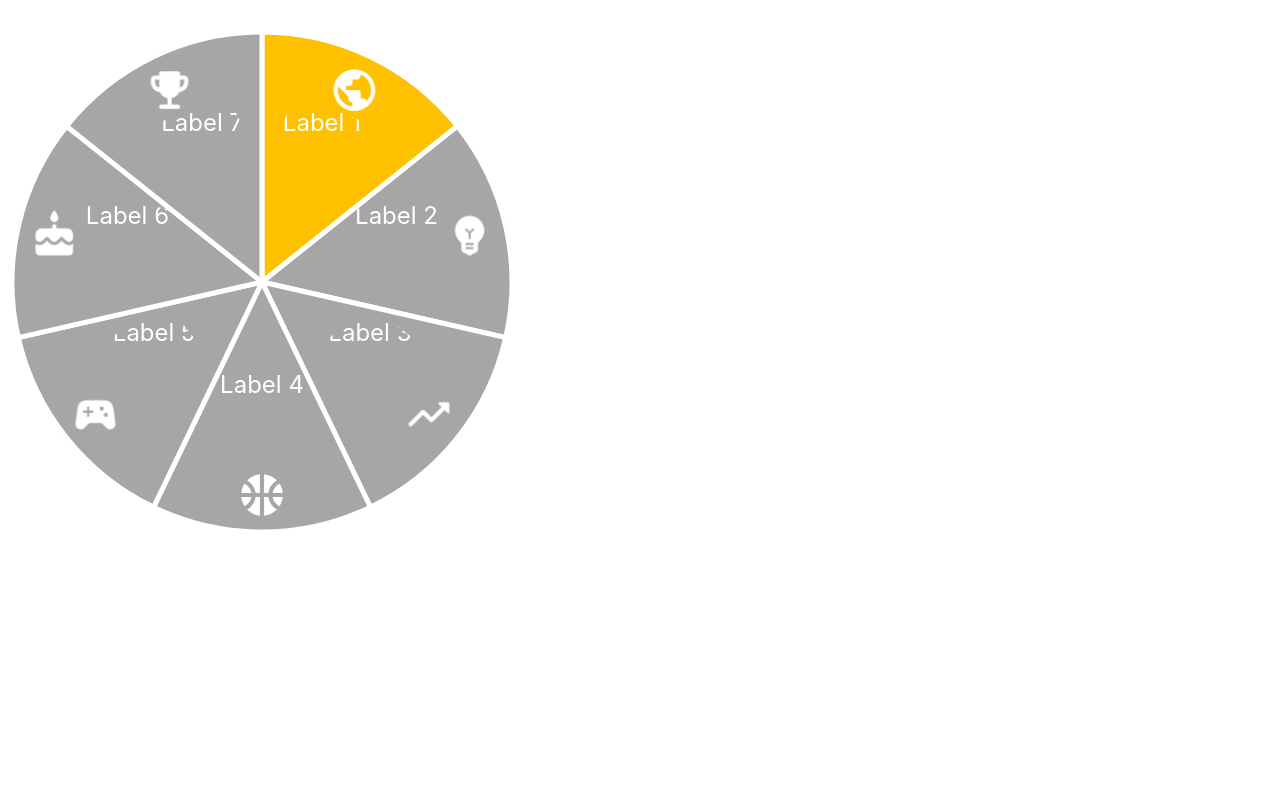
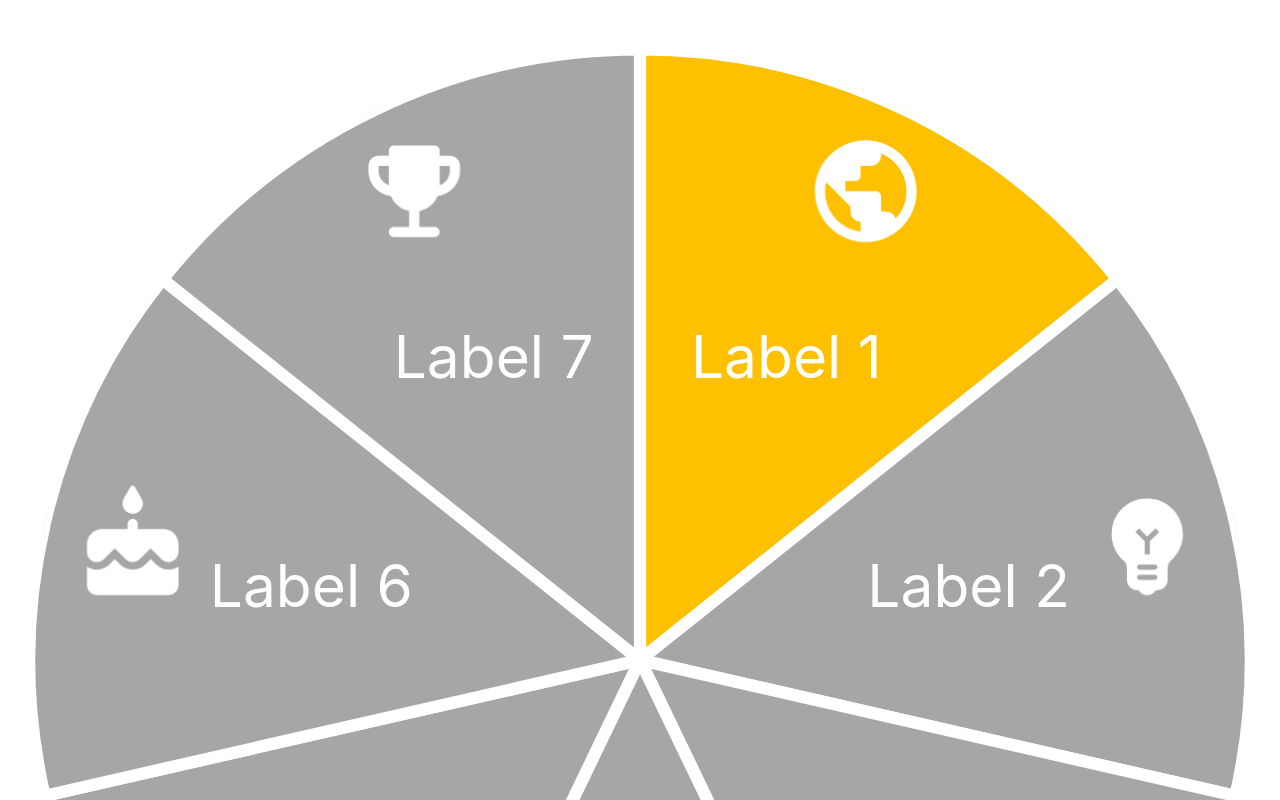
Before and after one commit to brentmcleod/smart-shapes, a React (Create React App) app: page / in a window 1280 px wide. Shown: the top 800 px of the page. Built offline with nearby package versions, Linux system fonts and the light colour scheme.

Commit message:
Added rotation logic

```diff
--- a/public/data/layouts.json
+++ b/public/data/layouts.json
@@ -1,12 +1,10 @@
 {
-  "shapeLayout": {
+  "shape_layout": {
     "arrows": {
       "x": 0,
       "y": 0,
       "w": 212,
       "h": 240,
-      "deg": 0,
-      "offset": 0,
       "assets": [
         {
           "type": "AtomicShape",
@@ -58,8 +56,6 @@
       "y": 0,
       "w": 524,
       "h": 524,
-      "deg": 0,
-      "offset": 0,
       "assets": [
         {
           "type": "AtomicShape",
@@ -103,7 +99,7 @@
       ]
     }
   },
-  "diagramLayout": {
+  "diagram_layout": {
     "arrows": {
       "x": 0,
       "y": 0,
@@ -112,6 +108,7 @@
       "assets": [],
       "transforms": {
         "translate": "0,0 1,0 1,0 1,0 1,0 1,0 1,0",
+        "use_rotate": false,
         "rotate": "0 0 0 0 0 0 0"
       }
     },
@@ -123,6 +120,7 @@
       "assets": [],
       "transforms": {
         "translate": "0,0 0,0 0,0 0,0 0,0 0,0 0,0",
+        "use_rotate": true,
         "rotate": "0 1 1 1 1 1 1"
       }
     }
--- a/src/App.js
+++ b/src/App.js
@@ -8,9 +8,11 @@ function App() {
     <div className="App">
       {!loading && (
         <SmartDiagram
-          layout={layouts.diagramLayout[data.screens[0].screen_display_type]}
+          layout={layouts.diagram_layout[data.screens[0].screen_display_type]}
           shapes={data.screens[0].sub_screens}
-          shapeLayout={layouts.shapeLayout[data.screens[0].screen_display_type]}
+          shapeLayout={
+            layouts.shape_layout[data.screens[0].screen_display_type]
+          }
         />
       )}
     </div>
--- a/src/components/AtomicShape.js
+++ b/src/components/AtomicShape.js
@@ -9,7 +9,11 @@ const atomicShapes = {
 
 const AtomicShape = props => {
   const ShapeWrapper = atomicShapes[props.type];
-  return <ShapeWrapper {...props} />;
+  return (
+    <g className="atomic-shape">
+      <ShapeWrapper {...props} />
+    </g>
+  );
 };
 
 export default AtomicShape;
--- a/src/components/Icon.js
+++ b/src/components/Icon.js
@@ -7,6 +7,10 @@ const icon = ({ id, x, y, w, h, ...props }) => {
     iconY = 0 + (h - iconH) / 2;
 
   return (
+    <g
+      className="shape-icon"
+      transform={`rotate(-${props.rotate} ${x + w / 2} ${y + h / 2})`}
+    >
       <svg
         x={x}
         y={y}
@@ -30,10 +34,6 @@ const icon = ({ id, x, y, w, h, ...props }) => {
             />
           </pattern>
         </defs>
-      <g
-        className="shape-icon"
-        transform={`rotate(-${props.rotate} ${w / 2} ${w / 2})`}
-      >
         {props.stemLength > 0 && (
           <rect
             x={w / 2 - props.stemWidth}
@@ -54,8 +54,8 @@ const icon = ({ id, x, y, w, h, ...props }) => {
           height={iconH}
           fill={`url(#icon${id})`}
         />
+      </svg>
     </g>
-    </svg>
   );
 };
 
--- a/src/components/Indicator.js
+++ b/src/components/Indicator.js
@@ -2,6 +2,10 @@ import React from "react";
 
 const Indicator = ({ id, x = 0, y = 0, w = 24, h = 24, rotate = 0 }) => {
   return (
+    <g
+      className="shape-indicator"
+      transform={`rotate(-${rotate} ${x + w / 2} ${y + h / 2})`}
+    >
       <svg x={x} y={y} width={h} height={h} viewBox={`0 0 ${w} ${h}`}>
         <defs>
           <pattern
@@ -13,14 +17,9 @@ const Indicator = ({ id, x = 0, y = 0, w = 24, h = 24, rotate = 0 }) => {
             <image href={"assets/indicator.svg"} width={w} height={h} />
           </pattern>
         </defs>
-      <rect
-        className="shape-indicator"
-        width={w}
-        height={h}
-        fill={`url(#indicator${id})`}
-        transform={`rotate(-${rotate} ${w / 2} ${w / 2})`}
-      />
+        <rect width={w} height={h} fill={`url(#indicator${id})`} />
       </svg>
+    </g>
   );
 };
 
--- a/src/components/Label.js
+++ b/src/components/Label.js
@@ -2,16 +2,16 @@ import React from "react";
 
 const Label = ({ x, y, w, h, shape, ...props }) => {
   return (
-    <svg x={x} y={y} width={w} height={h} viewBox={`0 0 ${w} ${h}`}>
-      <g
-        className="shape-label-wrapper"
-        transform={`rotate(-${props.rotate} ${w / 2} ${w / 2})`}
-      >
-        <foreignObject width="100%" height="100%">
+    <g
+      className="shape-label-group"
+      transform={`rotate(-${props.rotate} ${x + w / 2} ${y + h / 2})`}
+    >
+      <foreignObject x={x} y={y} width={w} height={h}>
+        <div className="shape-label-wrapper">
           <div className="shape-label">{shape.locale.en.title}</div>
-        </foreignObject>
-      </g>
-    </svg>
+        </div>
+      </foreignObject>
+    </g>
   );
 };
 
--- a/src/components/SmartDiagram.js
+++ b/src/components/SmartDiagram.js
@@ -10,21 +10,20 @@ const SmartDiagram = ({ layout, shapes, shapeLayout }) => {
     layout.transforms.translate
   );
   const rotations = plotRotate(
-    360 / shapes.length,
-    360 / shapes.length / 2,
+    layout.transforms.use_rotate ? 360 / shapes.length : 0,
+    layout.transforms.use_rotate ? 360 / shapes.length / 2 : 0,
     layout.transforms.rotate
   );
 
   const handleClick = id => id === current && setCurrent(current + 1);
 
   return (
-    <svg width="524" height="524" viewBox={`0 0 ${layout.w} ${layout.h}`}>
+    <svg viewBox={`0 0 ${layout.w} ${layout.h}`}>
       {shapes.map((shape, index) => (
         <SmartShape
           key={index}
           id={index}
           current={current}
-          shapesCount={shapes.length}
           shape={shape}
           layout={{
             ...shapeLayout,
--- a/src/components/SmartShape.js
+++ b/src/components/SmartShape.js
@@ -12,8 +12,8 @@ const assets = {
 };
 
 const SmartShape = ({ id, shape, layout, ...props }) => {
+  const { x, y, w, h } = layout;
   return (
-    <svg onClick={() => props.onClick(id)}>
     <g
       className={
         "shape " +
@@ -23,10 +23,10 @@ const SmartShape = ({ id, shape, layout, ...props }) => {
           ? "not-started active"
           : "not-started disabled")
       }
-        transform={`translate(${layout.translate}) rotate(${
-          layout.rotate
-        } ${layout.w / 2} ${layout.w / 2})`}
+      transform={`translate(${layout.translate}) rotate(${layout.rotate} ${x +
+        w / 2} ${y + h / 2})`}
     >
+      <svg onClick={() => props.onClick(id)}>
         {layout.assets.map(asset => {
           const AssetWrapper = assets[asset.type];
           return (
@@ -42,8 +42,8 @@ const SmartShape = ({ id, shape, layout, ...props }) => {
             />
           );
         })}
+      </svg>
     </g>
-    </svg>
   );
 };
 
--- a/src/index.css
+++ b/src/index.css
@@ -40,16 +40,15 @@ body {
   visibility: hidden;
 }
 
-.shape.not-started.active:hover {
-  box-shadow: 0 0 10px #9ecaed;
-  filter: drop-shadow(0px 3px 3px rgba(0, 0, 0, 0.4));
+.shape-label-wrapper {
+  display: flex;
+  justify-content: center;
+  align-items: center;
+  height: 100%;
+  width: 100%;
 }
 
 .shape-label {
-  display: flex;
-  justify-content: center;
-  align-items: flex-start;
-  height: 100%;
   color: white;
   font-size: 24px;
 }
@@ -58,4 +57,5 @@ body {
 
 .shape .wedge {
   stroke: white;
+  overflow: visible;
 }
--- a/src/utils/utils.js
+++ b/src/utils/utils.js
@@ -13,11 +13,13 @@ export const plotTranslate = (w, h, coords) => {
   return plotPoints;
 };
 
-export const plotRotate = (deg, offset, coords) => {
+export const plotRotate = (degrees, offset, coords) => {
   const rotations = [];
   coords
     .split(" ")
-    .map((coord, index) => (index === 0 ? coord * deg + offset : coord * deg))
+    .map((coord, index) =>
+      index === 0 ? coord * degrees + offset : coord * degrees
+    )
     .reduce((prev, curr, index) => (rotations[index] = prev + curr), 0);
   return rotations;
 };
```
Lines whose indentation alone changed are shown as unchanged.
